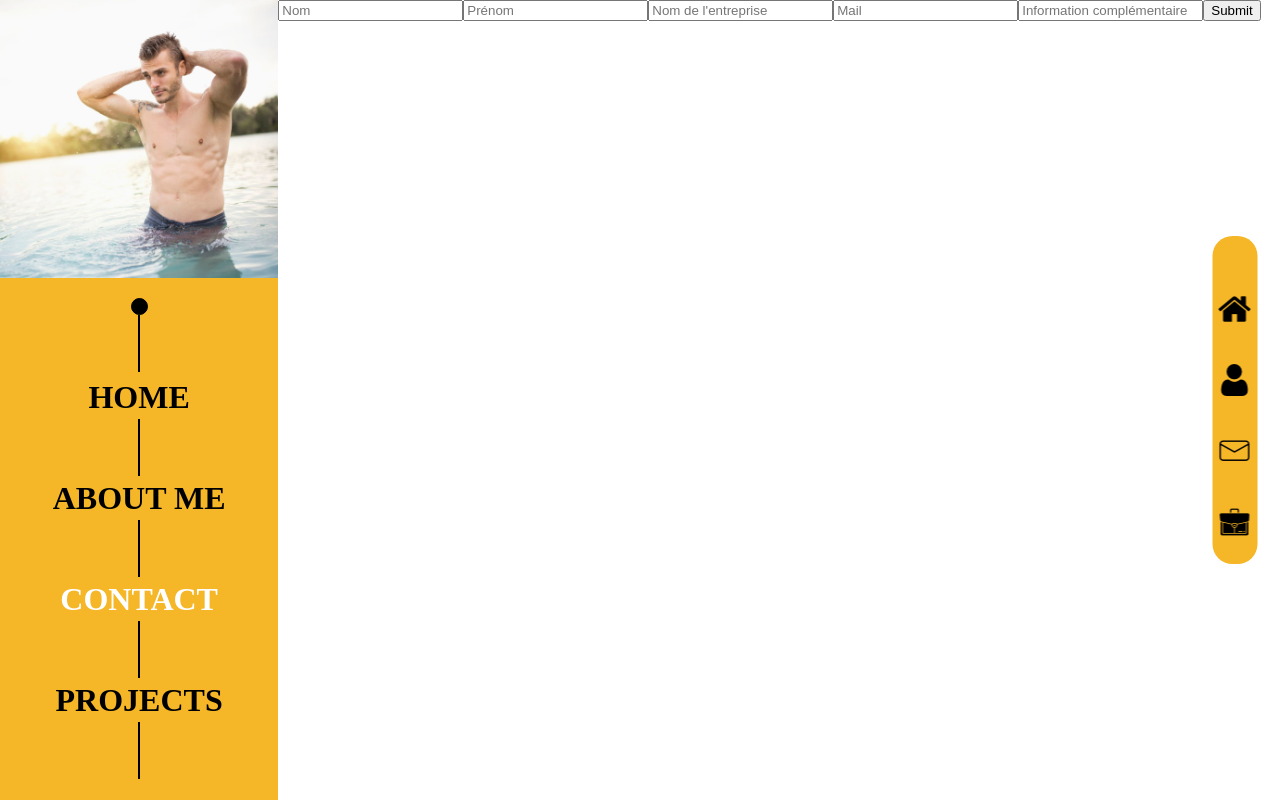
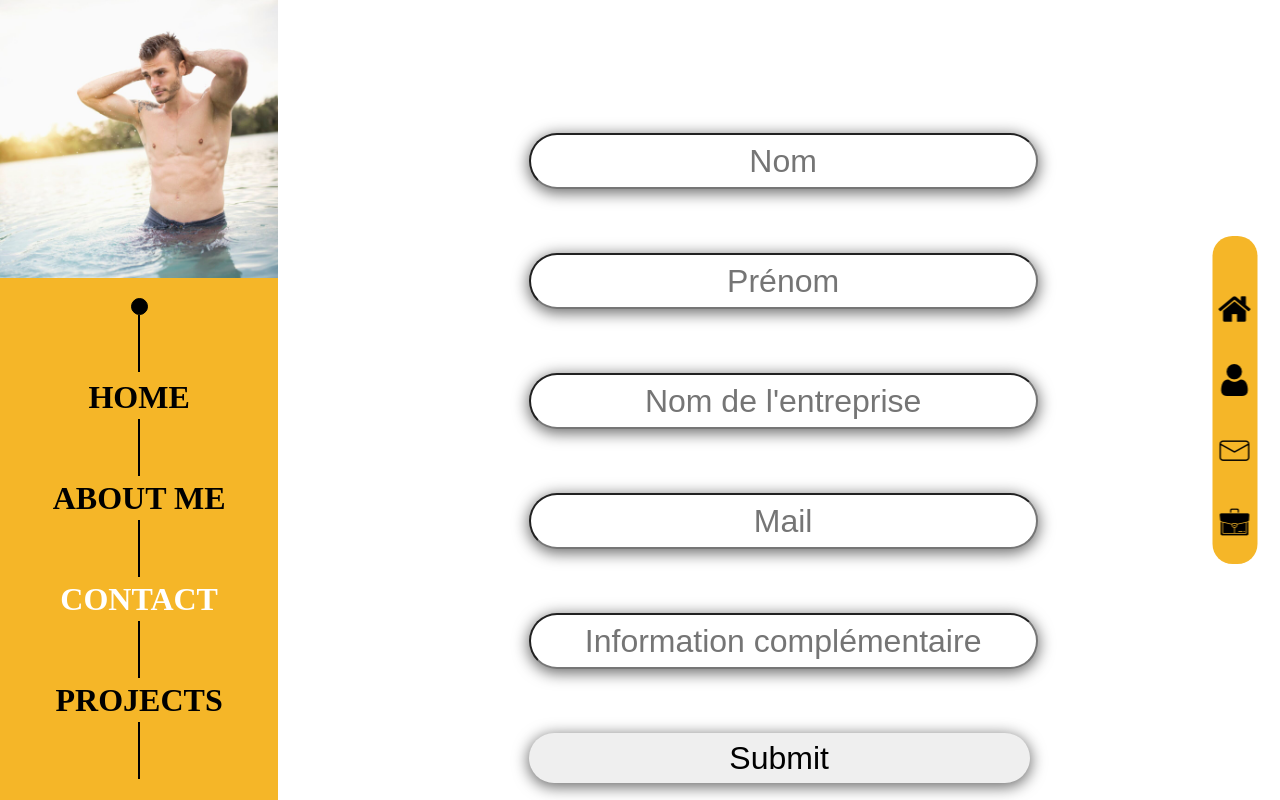
Before and after one commit to Christophe28/all-projects, a React (Create React App) app in the folder my-app/: page /all-projects/contact in a window 1280 px wide. Shown: the top 800 px of the page. Built offline with nearby package versions, Linux system fonts and the light colour scheme.

Commit message:
style form first attack

```diff
--- a/my-app/src/pages/contact.jsx
+++ b/my-app/src/pages/contact.jsx
@@ -24,14 +24,16 @@ const Contact = () => {
         <div className="container-contact">
             <ViewWrapper>
                 <BreadcrumbTrail>
+                    <div className="container-form">
                         <form ref={form} onSubmit={sendEmail}>
                             <input type="text" name="contact_name" placeholder="Nom"/>
                             <input type="text" name="contact_surname" placeholder="Prénom"/>
                             <input type="text" name="contact_company_name" placeholder="Nom de l'entreprise" />
                             <input type="email" name="contact_email" placeholder="Mail" />
                             <input type="textarea" name="contact_attention" placeholder="Information complémentaire" />
-                        <input type="submit" />
+                            <input type="submit" className="submit-form" />
                         </form>
+                    </div>
                 </BreadcrumbTrail>
             </ViewWrapper>
         </div>
--- a/my-app/src/styles/index.scss
+++ b/my-app/src/styles/index.scss
@@ -2,6 +2,7 @@
 
 @import "./pages/home.scss";
 @import "./pages/about.scss";
+@import "./pages/contact.scss";
 
 @import "./components/navigation/navigation.scss";
 @import "./components/view-wrapper/breadcrumb-trail.scss";
--- /dev/null
+++ b/my-app/src/styles/pages/contact.scss
@@ -0,0 +1,42 @@
+.container-contact {
+
+    .container-breadcrumb-children {
+
+        .container-form {
+            display: flex;
+            justify-content: center;
+            align-items: center;
+            height: 980px;
+
+            form {
+                display: flex;
+                flex-direction: column;
+                width: 50%;
+
+                input {
+                    width: 100%;
+                    margin-bottom: 4rem;
+                    height: 50px;
+                    border-radius: 30px;
+                    text-align: center;
+                    font-size: 2rem;
+                    -webkit-box-shadow: 0px 3px 15px 1px rgba(0,0,0,0.59);
+                    box-shadow: 0px 3px 15px 1px rgba(0,0,0,0.59);
+                }
+
+                .submit-form {
+                    border: none;
+
+
+                    &:hover {
+                        cursor: pointer;
+                    }
+                    &:active {
+                        -webkit-box-shadow: 0px 3px 15px 1px white;
+                        box-shadow: 0px 3px 15px 1px white;
+                    }
+                }
+            }
+        }
+    }
+}
```
Lines whose indentation alone changed are shown as unchanged.
